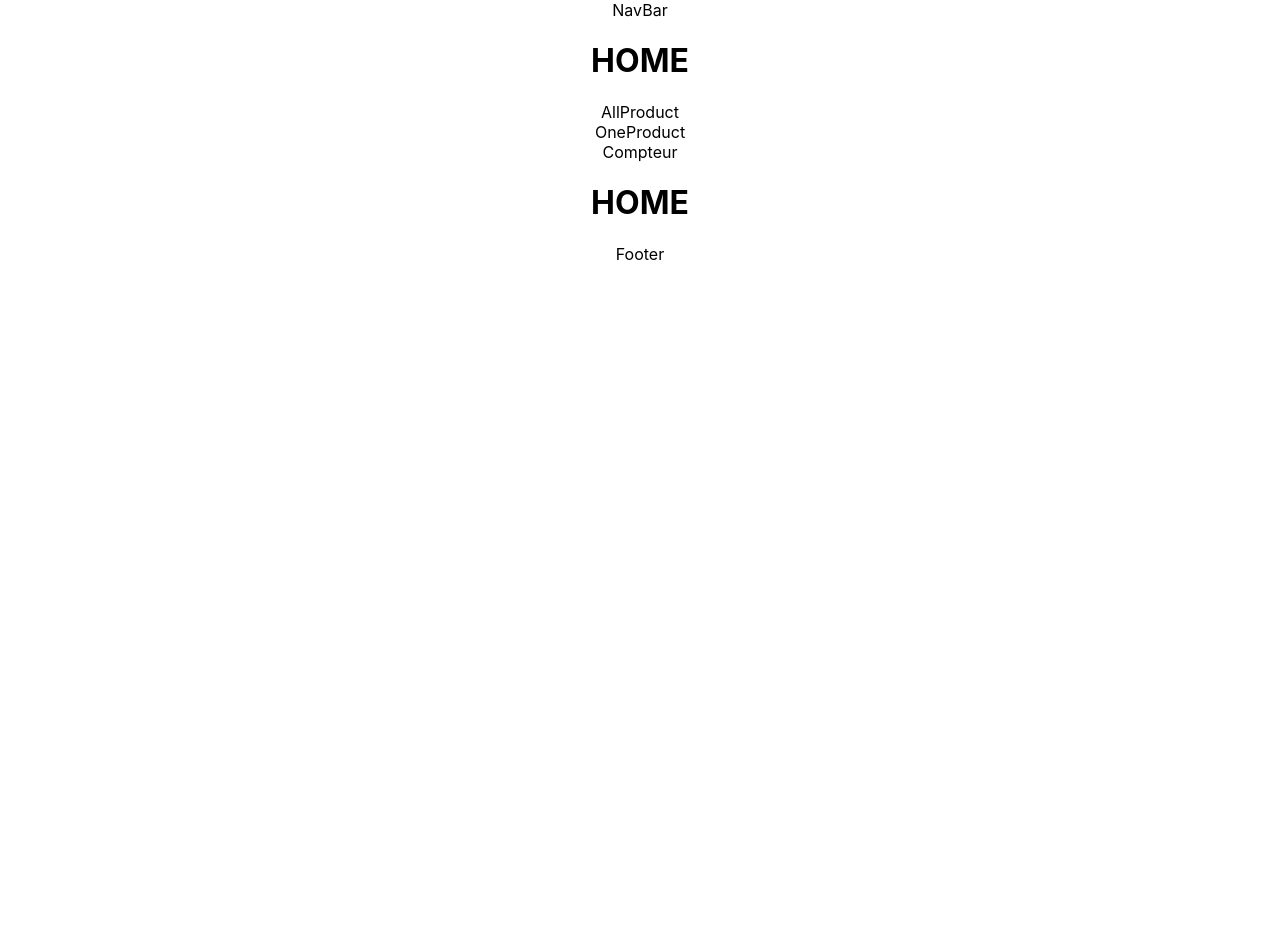
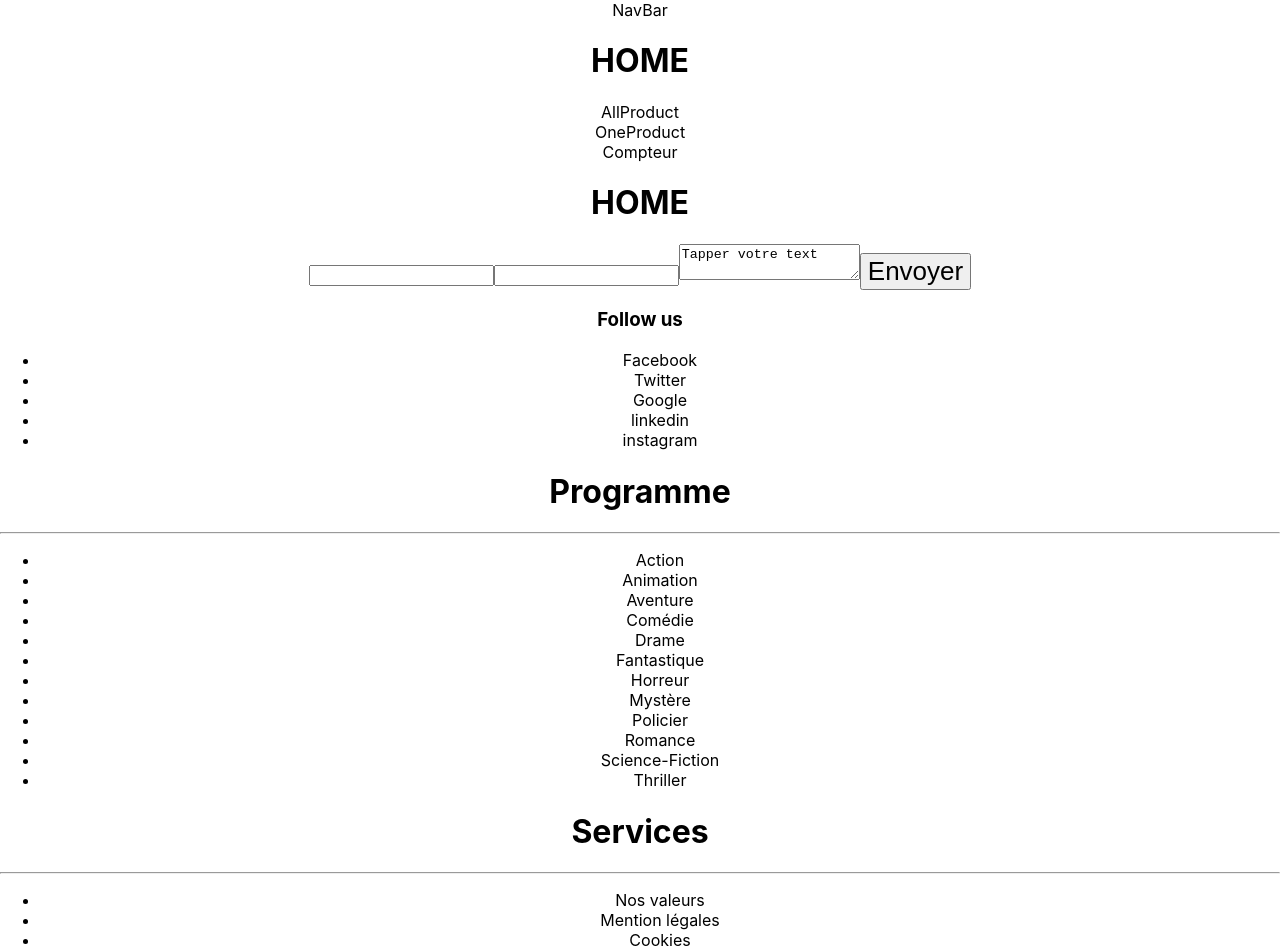
Before and after one commit to WildCodeSchool/2022-09-JS-RMT-JSCREW-projet2-team3, a React app in the folder frontend/: page / in a window 1280 px wide. Shown: the top 952 px of the page. Before the commit the page ends 800 px from the top, so only its background shows below. Built offline with nearby package versions, Linux system fonts and the light colour scheme; the HTML template or start-up script is replaced by a standard one.

Commit message:
mise en place structure

```diff
--- a/frontend/src/components/Footer.jsx
+++ b/frontend/src/components/Footer.jsx
@@ -1,5 +1,54 @@
 function Footer() {
-  return <div>Footer</div>;
+  return (
+    <div>
+      <input className="name" type="text" name="name" />
+      <input
+        className="adresseEmail"
+        type="text"
+        adresseEmail="Adresse Email"
+      />
+      <textarea className="message">Tapper votre text</textarea>
+      <button type="button" className="btn btn-info">
+        Envoyer
+      </button>
+      <div className="footer-social-link">
+        <h3>Follow us</h3>
+        <div>
+          <ul>
+            <li>Facebook</li>
+            <li>Twitter</li>
+            <li>Google</li>
+            <li>linkedin</li>
+            <li>instagram</li>
+          </ul>
+        </div>
+      </div>
+      <h1>Programme</h1>
+      <hr />
+      <ul className="nav-categorie">
+        <li>Action</li>
+        <li>Animation</li>
+        <li>Aventure</li>
+        <li>Comédie</li>
+        <li>Drame</li>
+        <li>Fantastique</li>
+        <li>Horreur</li>
+        <li>Mystère</li>
+        <li>Policier</li>
+        <li>Romance</li>
+        <li>Science-Fiction</li>
+        <li>Thriller</li>
+      </ul>
+      <h1>Services</h1>
+      <hr />
+      <ul className="nav-services">
+        <li>Nos valeurs</li>
+        <li>Mention légales</li>
+        <li>Cookies</li>
+        <li>CGV</li>
+      </ul>
+    </div>
+  );
 }
 
 export default Footer;
```
Also changed, not shown: frontend/.eslintrc.json.
